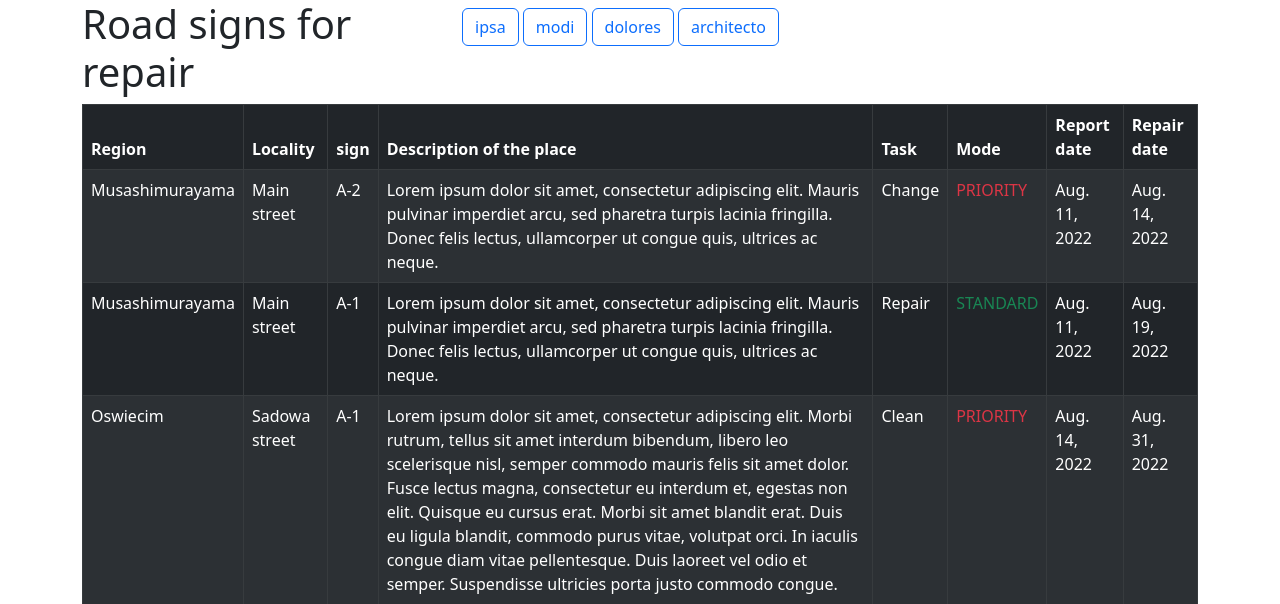
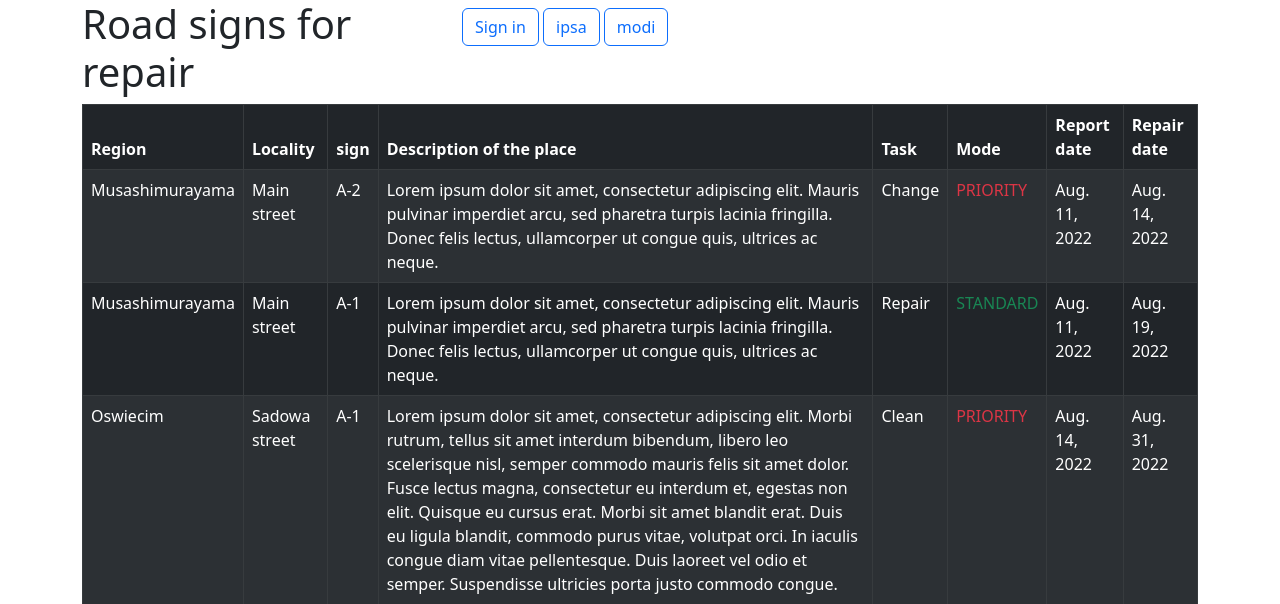
Before and after one commit to lukaskierzek/road-signs-maintenance, a Django app: page /road-signs-repair/ in a window 1280 px wide. Shown: the top 604 px of the page. Run offline with Django 4.2, Linux system fonts and the light colour scheme; data comes from the database, SQL or seed files in the repository.

Commit message:
Modify base.html
Add if user.is_authenticated for logout and login button

```diff
--- a/road_signs_repair/templates/road_signs_repair/base.html
+++ b/road_signs_repair/templates/road_signs_repair/base.html
@@ -29,10 +29,16 @@
         </div>
         <div class="col-md-8 pt-2">
           <nav>
-            <a class="btn btn-outline-primary" href="#" role="button">{% lorem w random %}</a>
-            <a class="btn btn-outline-primary" href="#" role="button">{% lorem w random %}</a>
-            <a class="btn btn-outline-primary" href="#" role="button">{% lorem w random %}</a>
-            <a class="btn btn-outline-primary" href="#" role="button">{% lorem w random %}</a>
+            {% block navigation_bar %}
+              {% if user.is_authenticated %}
+                <a class="btn btn-outline-primary" href="{% url 'logout' %}" role="button">Sign out</a>
+                <a class="btn btn-outline-primary" href="#" role="button">My profile</a>
+              {% else %}
+                <a class="btn btn-outline-primary" href="{% url 'login' %}" role="button">Sign in</a>
+              {% endif %}
+              <a class="btn btn-outline-primary" href="#" role="button">{% lorem w random %}</a>
+              <a class="btn btn-outline-primary" href="#" role="button">{% lorem w random %}</a>
+            {% endblock %}
           </nav>
         </div>
       </div>
```
